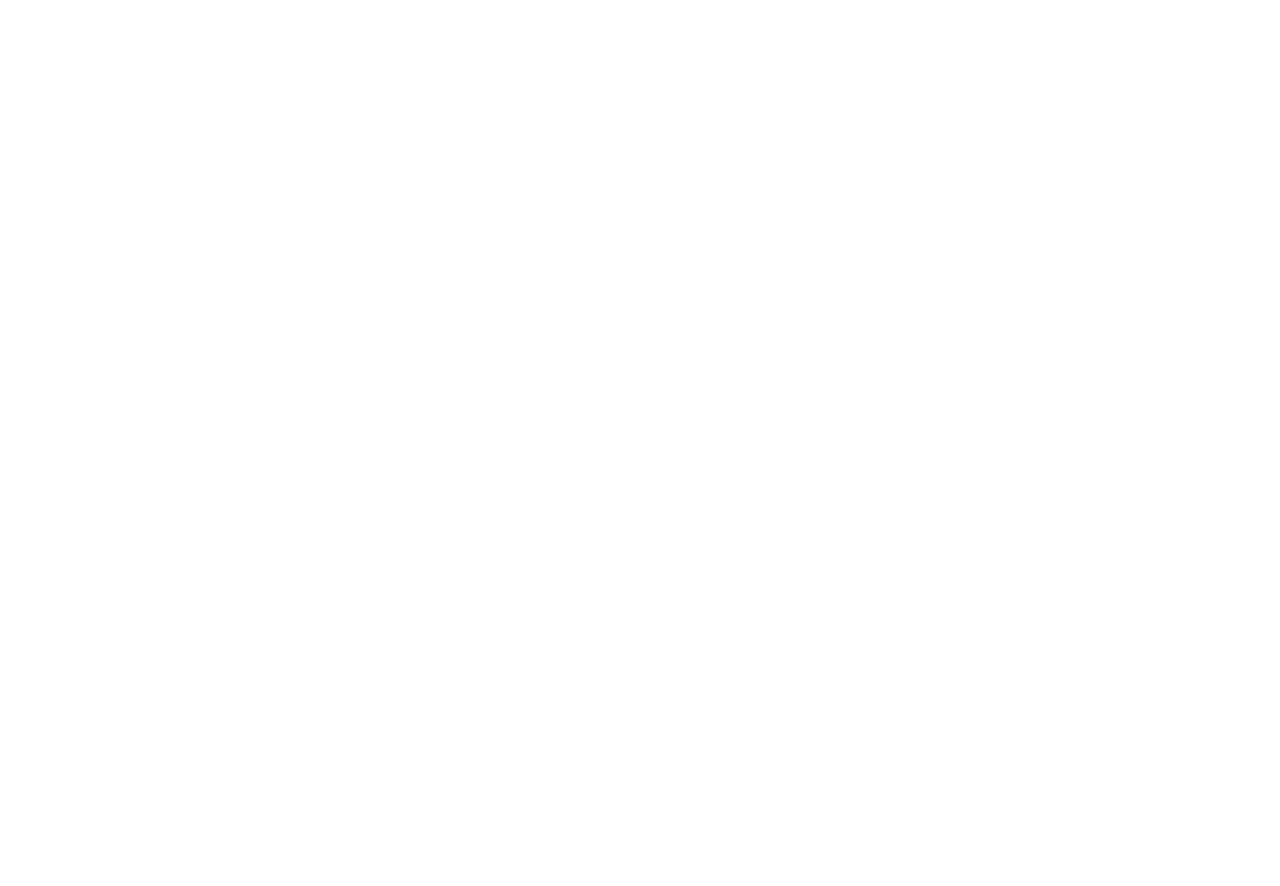
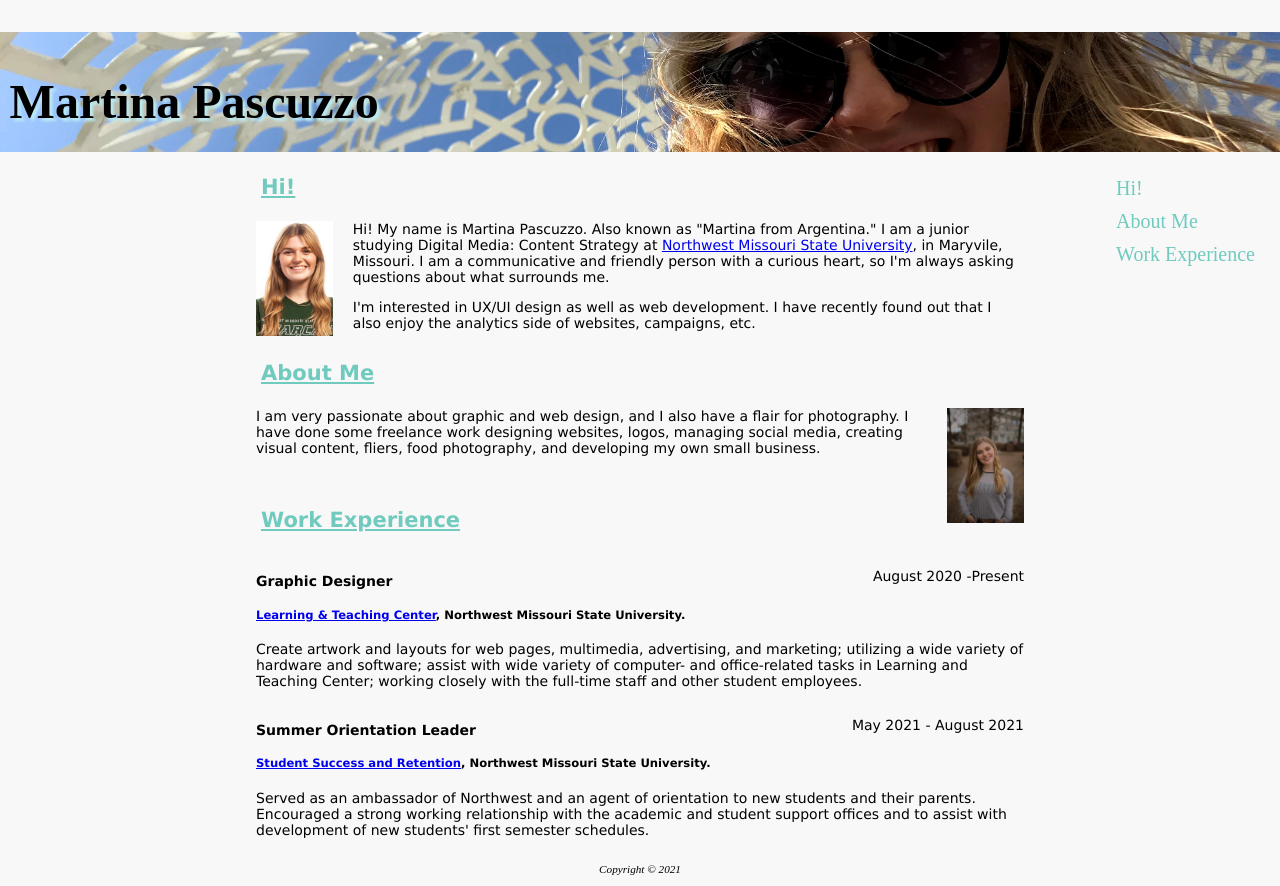
Before and after one commit to 44334-fa21/personalwebpage-martinapascuzzo, a plain HTML site: page index.html in a window 1280 px wide. Before the commit the page ends 800 px from the top, so only its background shows below. Drawn offline with Linux system fonts and the light colour scheme.

Commit message:
PersonalWebpage
Created a 2-column layout with information about myself.

```diff
--- a/index.html
+++ b/index.html
@@ -1,13 +1,46 @@
 <!DOCTYPE html>
 <html lang="en">
 	<head>
-		<title>LASTNAME Personal Web Page</title>
+		<title>PASCUZZO Personal Web Page</title>
 		<meta charset="utf-8">
-		<style>
-
-		</style>
+		<link rel="stylesheet" href="style.css">
 	</head>
 <body>
-
+	<header>
+		<h1>Martina Pascuzzo</h1>
+	</header>
+	<nav>
+		<ul>
+			<li><a href="#home">Hi!</a></li>
+			<li><a href="#about">About Me</a></li>
+			<li><a href="#work">Work Experience</a></li>
+		</ul>
+	</nav>
+	<div id="container">
+		<h2 id="home">Hi!</h2>
+			<img class="mug" src="Images/MartinaHeadshot.jpg" alt="Mugshot" height="20%" width="10%">
+			<p>Hi! My name is Martina Pascuzzo. Also known as "Martina from Argentina." I am a junior studying  Digital Media: Content Strategy at <a id="site"href="https://www.nwmissouri.edu/">Northwest Missouri State University</a>, in Maryvile, Missouri. I am a communicative and friendly person with a curious heart, so I'm always asking questions about what surrounds me.</p> <p>I'm interested in UX/UI design as well as web development. I have recently found out that I also enjoy the analytics side of websites, campaigns, etc. </p>
+		<h2 id="about">About Me</h2>
+			<img class="mug2" src="Images/ProfilePic.jpg" alt="Mugshot" height="20%" width="10%">
+			<p>I am very passionate about graphic and web design, and I also have a flair for photography.
+			I have done some freelance work designing websites, logos, managing social media, creating visual content, fliers, food photography, and developing my own small business.</p>
+		<br/>
+			<h2 id="work">Work Experience</h2>
+			<div style="clear:both;">
+				<h4 style="float:left;">Graphic Designer</h4>
+				<p style="float: right;">August 2020 -Present</p>
+				<h5 style="clear:both;"><a href="https://www.nwmissouri.edu/academics/ltc/index.htm"; target="_blank">Learning & Teaching Center</a>, Northwest Missouri State University.</h5>
+					<p>Create artwork and layouts for web pages, multimedia, advertising, and marketing; utilizing a wide variety of hardware and software; assist with wide variety of computer- and office-related tasks in Learning and Teaching Center; working closely with the full-time staff and other student employees.</p>
+				</div>
+				<div style="clear:both;">
+					<h4 style="float:left;">Summer Orientation Leader</h4>
+					<p style="float: right;">May 2021 - August 2021</p>
+				<h5 style="clear:both;"><a href="https://www.nwmissouri.edu/admissions/fye/soar/index.htm"; target="_blank">Student Success and Retention</a>, Northwest Missouri State University. </h5>
+					<p>Served as an ambassador of Northwest and an agent of orientation to new students and their parents. Encouraged a strong working relationship with the academic and student support offices and to assist with development of new students' first semester schedules.</p>
+				</div>
+	</div>
 </body>
+<footer>
+	Copyright &copy; 2021
+</footer>
 </html>
--- a/style.css
+++ b/style.css
@@ -1 +1,78 @@
 /*Personal Web Page Style Sheet */
+* { box-sizing: border-box; }
+body {margin: 0;
+	 background-color: #f8f8f8;
+}
+#container {color: #000000;
+			font-family: Verdana, Arial, sans-serif;
+            font-size: 14px;
+            margin-left: auto;
+            padding-left: 20%;
+            padding-right: 20%;
+}
+
+header {  background-color: #70cabe;
+          background-image: url(Images/header.jpg);
+          text-align: center;
+          background-position: center;
+          background-repeat: no-repeat;
+		  background-size: cover;
+          height: 120px;
+
+}
+
+h1 { text-align: left;
+    font-size: 300%;
+    padding: 5% 0;
+    line-height: 250%;
+ 	margin-bottom: 0;
+	font-size: 3em;
+	padding: .2em;
+    text-shadow: 3px 3px 3px #bcedf4;
+}
+
+h2 {padding: 5px;
+    text-decoration-line: underline;
+    color: #70cabe;
+    clear: left;
+
+}
+
+nav { float: right;
+      padding-left: 10px;
+      font-size: 20px;
+}
+
+nav ul {list-style-type: none;
+        display: block;
+        padding-right: 20px;
+}
+
+nav li { padding: 5px;
+
+}
+
+nav a { text-decoration: none;}
+nav a:link { color: #70cabe; }
+nav a:visited { color: #48025a; }
+nav a:hover { color: #70cabe; border: 3px solid rgba(158, 158, 158, 0.342);; }
+
+.mug {
+    position: relative;
+    float: left;
+    margin-right: 20px;
+    margin-bottom: 20px;
+}
+
+.mug2 {
+    position: relative;
+    float: right;
+    margin-left: 20px;
+    margin-bottom: 20px;
+    clear: right;
+}
+footer{ font-size: .70em;
+        font-style: italic;
+        text-align: center;
+        padding: 1em;
+}
```
Also changed, not shown: Images/MartinaHeadshot.jpg (added), Images/ProfilePic.jpg (added), Images/header.jpg (added).
